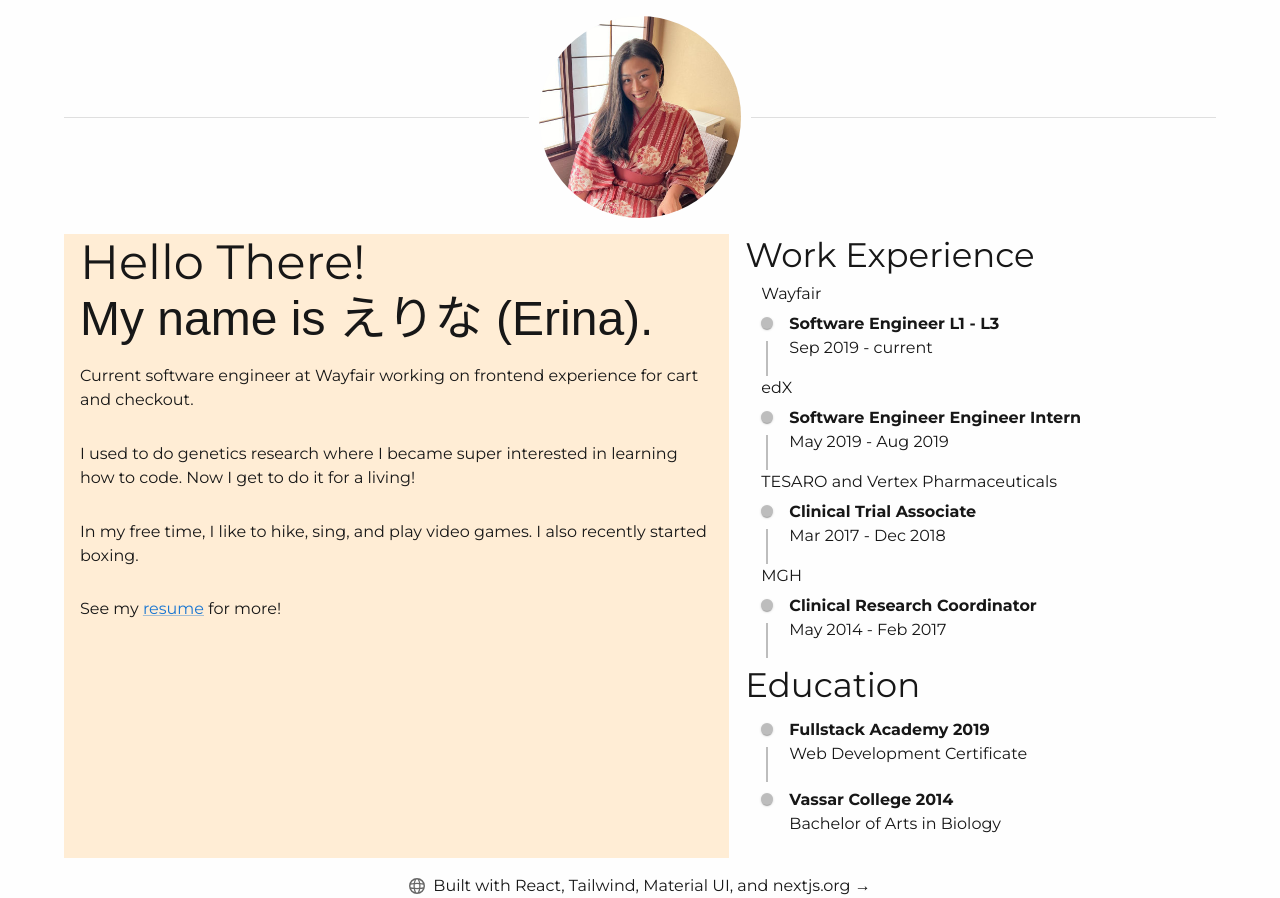
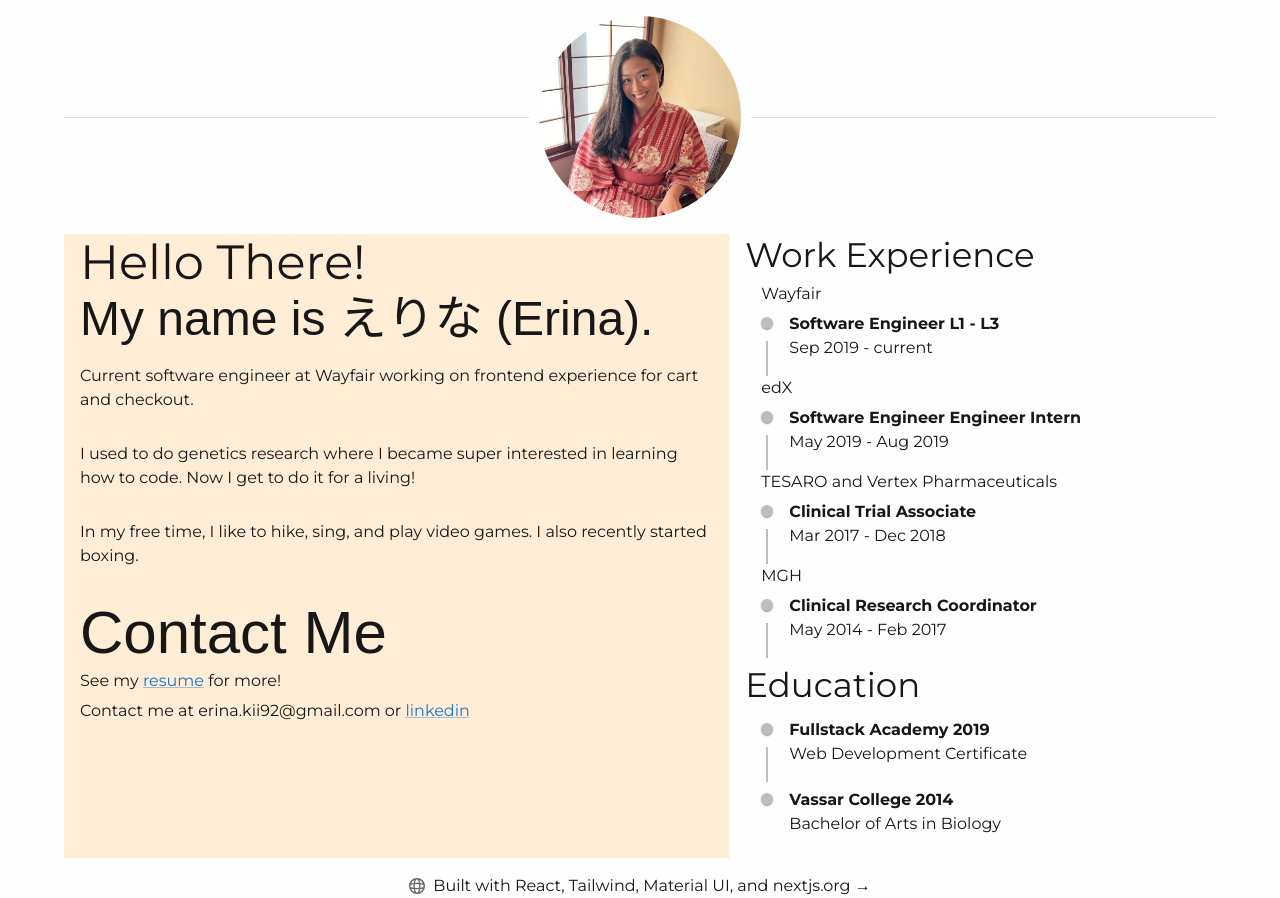
Before and after one commit to erinakii/erinas-page, a Next.js app: page / in a window 1280 px wide. Built offline with nearby package versions, Linux system fonts and the light colour scheme; a web font is replaced by a local one; what @mui/material-nextjs would draw is missing.

Commit message:
add contact info

```diff
--- a/src/components/introduction.tsx
+++ b/src/components/introduction.tsx
@@ -31,8 +31,14 @@ export const Introduction = () => {
                 In my free time, I like to hike, sing, and play video games. I also recently started boxing.
             </Typography>
             <br />
+            <Typography variant="h2">
+                Contact Me
+            </Typography>
             <Typography component="p" gutterBottom>
                 See my <Link href="/resume/erina-resume.pdf">resume</Link> for more!
+            </Typography>
+            <Typography component="p" gutterBottom>
+                Contact me at erina.kii92@gmail.com or <Link href="https://www.linkedin.com/in/erina-kii98065/">linkedin</Link>
             </Typography>
         </div>
     )
```
